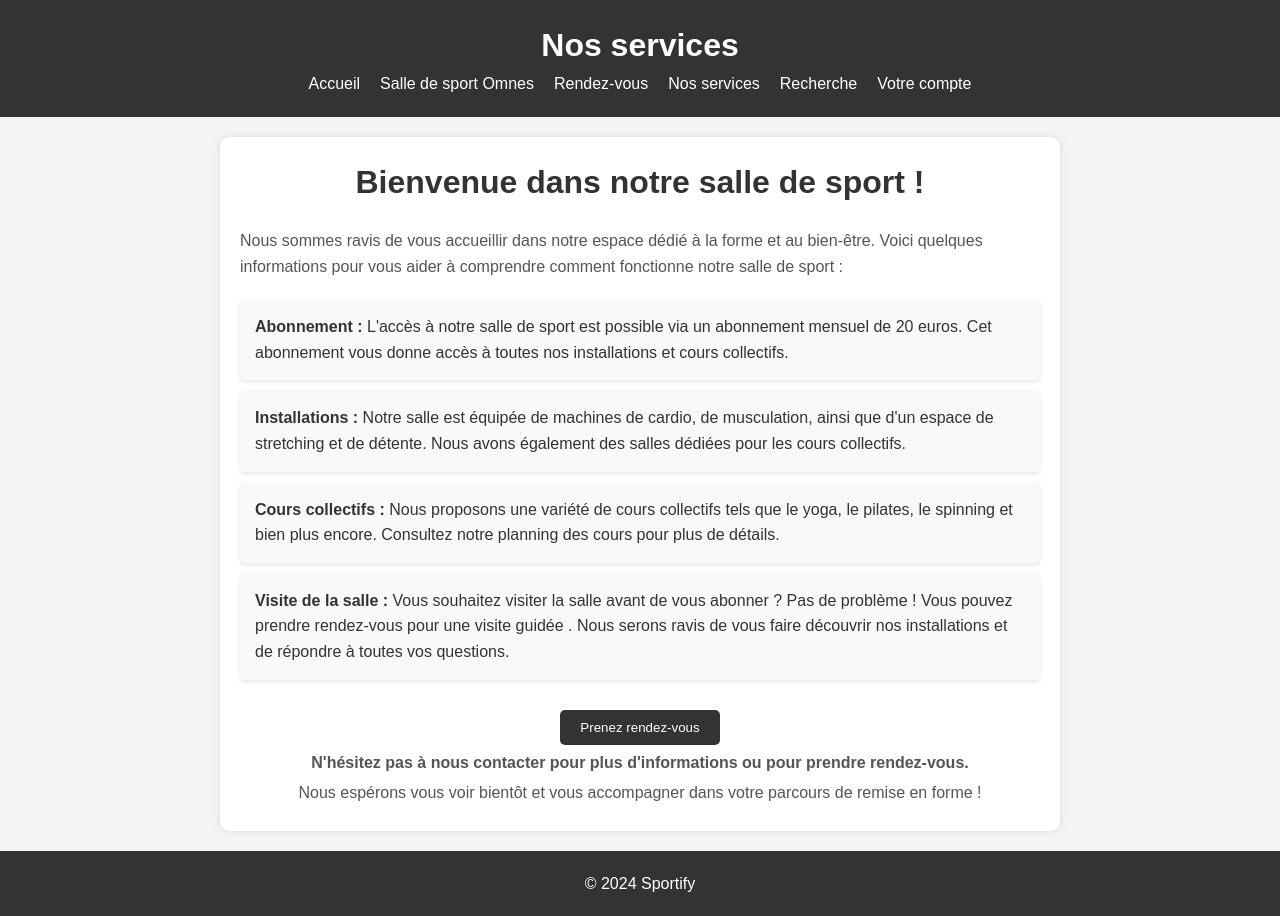
After one commit to RaphGithub78/new_test, a PHP site: page /newclient.html in a window 1280 px wide. The commit adds this page. Run offline with PHP 8.4, Linux system fonts and the light colour scheme.

Commit message:
modification agenda salle omnes

```diff
--- /dev/null
+++ b/projet/projet/newclient.html
@@ -0,0 +1,155 @@
+<!DOCTYPE html>
+<html lang="fr">
+<head>
+    <meta charset="UTF-8">
+    <meta name="viewport" content="width=device-width, initial-scale=1.0">
+    <title>Salle de Sport - Informations</title>
+    <style>
+        /* Reset some basic elements */
+        body, h1, h2, h3, p, ul {
+            margin: 0;
+            padding: 0;
+        }
+
+        body {
+            font-family: Arial, sans-serif;
+            line-height: 1.6;
+            background-color: #f4f4f4;
+            color: #333;
+        }
+
+        header {
+            background: #333;
+            color: #fff;
+            padding: 20px 0;
+            text-align: center;
+        }
+
+        header h1 {
+            margin: 0;
+        }
+
+        nav ul {
+            list-style: none;
+            padding: 0;
+            display: flex;
+            justify-content: center;
+        }
+
+        nav ul li {
+            margin: 0 10px;
+        }
+
+        nav ul li a {
+            color: #fff;
+            text-decoration: none;
+        }
+
+        nav ul li a:hover {
+            text-decoration: underline;
+        }
+
+        .container {
+            padding: 20px;
+            background: #fff;
+            margin: 20px auto;
+            max-width: 800px;
+            box-shadow: 0 0 10px rgba(0, 0, 0, 0.1);
+            border-radius: 10px; /* Ajout de bordures arrondies */
+        }
+
+        .container h1 {
+            text-align: center;
+            color: #333;
+            margin-bottom: 20px;
+        }
+
+        .container p {
+            margin-bottom: 20px;
+            color: #555;
+        }
+
+        .container ul {
+            list-style: none;
+            padding: 0;
+        }
+
+        .container ul li {
+            background-color: #f9f9f9; /* Couleur de fond de chaque élément de la liste */
+            margin-bottom: 10px; /* Espacement entre chaque élément de la liste */
+            padding: 15px; /* Espacement à l'intérieur de chaque élément de la liste */
+            border-radius: 5px; /* Ajout de bordures arrondies aux éléments de la liste */
+            box-shadow: 0 2px 4px rgba(0, 0, 0, 0.1); /* Ombre pour chaque élément */
+        }
+
+        .container ul li strong {
+            color: #333;
+        }
+
+        .container .contact {
+            margin-top: 20px;
+            text-align: center;
+        }
+
+        .container .contact p {
+            margin: 5px 0;
+        }
+
+        .container button {
+            background-color: #333;
+            color: #fff;
+            border: none;
+            padding: 10px 20px;
+            cursor: pointer;
+            margin-top: 10px;
+            border-radius: 5px;
+        }
+
+        .container button:hover {
+            background-color: #555;
+        }
+
+        footer {
+            text-align: center;
+            padding: 20px;
+            background: #333;
+            color: #fff;
+            margin-top: 20px;
+        }
+
+    </style>
+</head>
+<body>
+    <header>
+        <h1>Nos services</h1>
+        <nav>
+            <ul>
+                <li><a href="index.html">Accueil</a></li>
+                <li><a href="sallesDeSportOmnes.html">Salle de sport Omnes</a></li>
+                <li><a href="rdvsalle.html">Rendez-vous</a></li>
+                <li><a href="services.html">Nos services</a></li>
+                <li><a href="search.html">Recherche</a></li>
+                <li><a href="account.html">Votre compte</a></li>
+            </ul>
+        </nav>
+    </header>
+    <div class="container">
+        <h1>Bienvenue dans notre salle de sport !</h1>
+        <p>Nous sommes ravis de vous accueillir dans notre espace dédié à la forme et au bien-être. Voici quelques informations pour vous aider à comprendre comment fonctionne notre salle de sport :</p>
+        <ul>
+            <li><strong>Abonnement :</strong> L'accès à notre salle de sport est possible via un abonnement mensuel de 20 euros. Cet abonnement vous donne accès à toutes nos installations et cours collectifs.</li>
+            <li><strong>Installations :</strong> Notre salle est équipée de machines de cardio, de musculation, ainsi que d'un espace de stretching et de détente. Nous avons également des salles dédiées pour les cours collectifs.</li>
+            <li><strong>Cours collectifs :</strong> Nous proposons une variété de cours collectifs tels que le yoga, le pilates, le spinning et bien plus encore. Consultez notre planning des cours pour plus de détails.</li>
+            <li><strong>Visite de la salle :</strong> Vous souhaitez visiter la salle avant de vous abonner ? Pas de problème ! Vous pouvez prendre rendez-vous pour une visite guidée . Nous serons ravis de vous faire découvrir nos installations et de répondre à toutes vos questions.</li>
+        </ul>
+        <div class="contact">
+            <button onclick="location.href='rdvsalle.html'">Prenez rendez-vous</button>
+            <p><strong>N'hésitez pas à nous contacter pour plus d'informations ou pour prendre rendez-vous.</strong></p>
+            <p>Nous espérons vous voir bientôt et vous accompagner dans votre parcours de remise en forme !</p>
+        </div>
+    </div>
+    <footer>
+        <p>&copy; 2024 Sportify</p>
+    </footer>
+</body>
+</html>
--- a/projet/projet/services.html
+++ b/projet/projet/services.html
@@ -136,7 +136,7 @@
             <li><a href="personnel.html">Personnels de la salle de sport</a></li>
             <li><a href="horairessalles.html">Horaire de la gym</a></li>
             <li><a href="service_detail.html">Règles sur l’utilisation des machines</a></li>
-            <li><a href="service_detail.html">Nouveaux clients</a></li>
+            <li><a href="newclient.html">Nouveaux clients</a></li>
             <li><a href="nutrition.html">Alimentation et nutrition</a></li>
         </ul>
     </main>
```
Also changed, not shown: projet/projet/confirmation.html (added, +52 -0 lines), projet/projet/rdvsalle.html (+39 -2 lines), projet/projet/save_appointment.php (+12 -9 lines), projet/projet/check_appointment_availability.php (line endings or trailing spaces), 4 other files.
